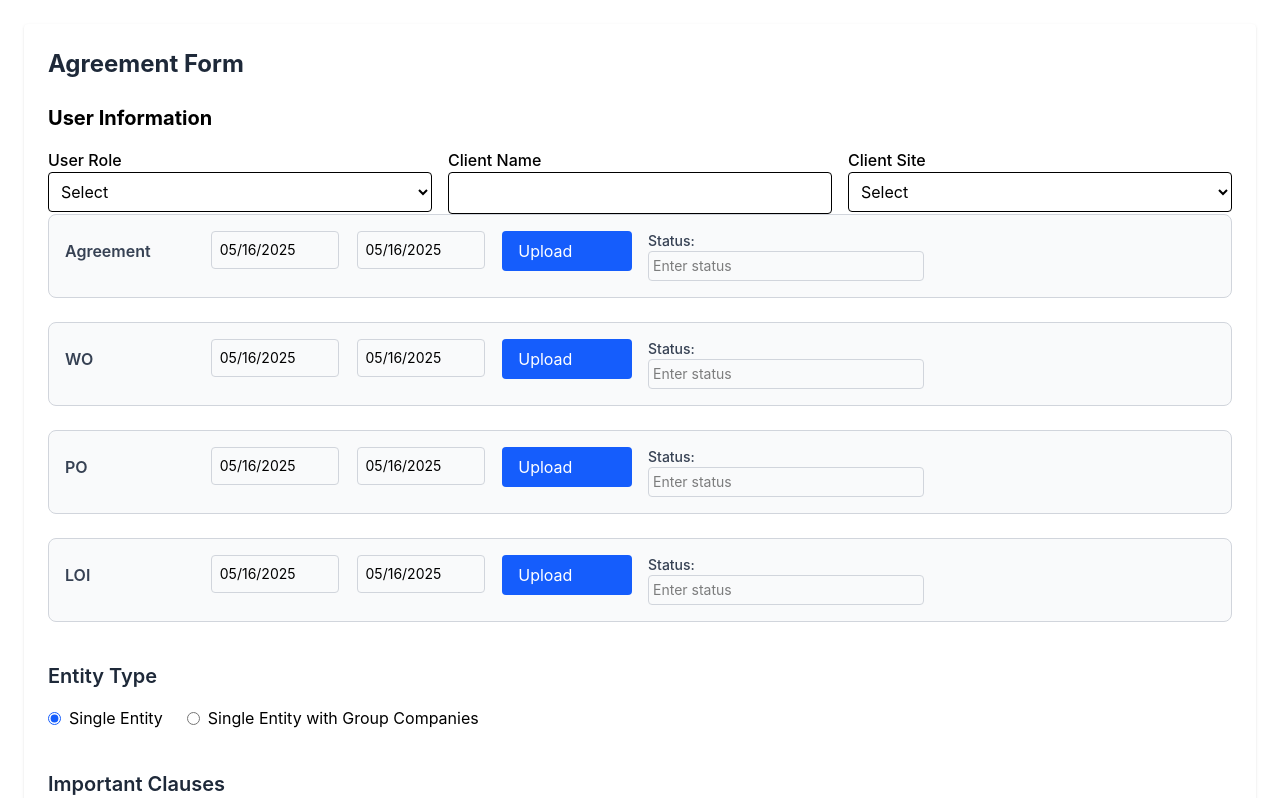
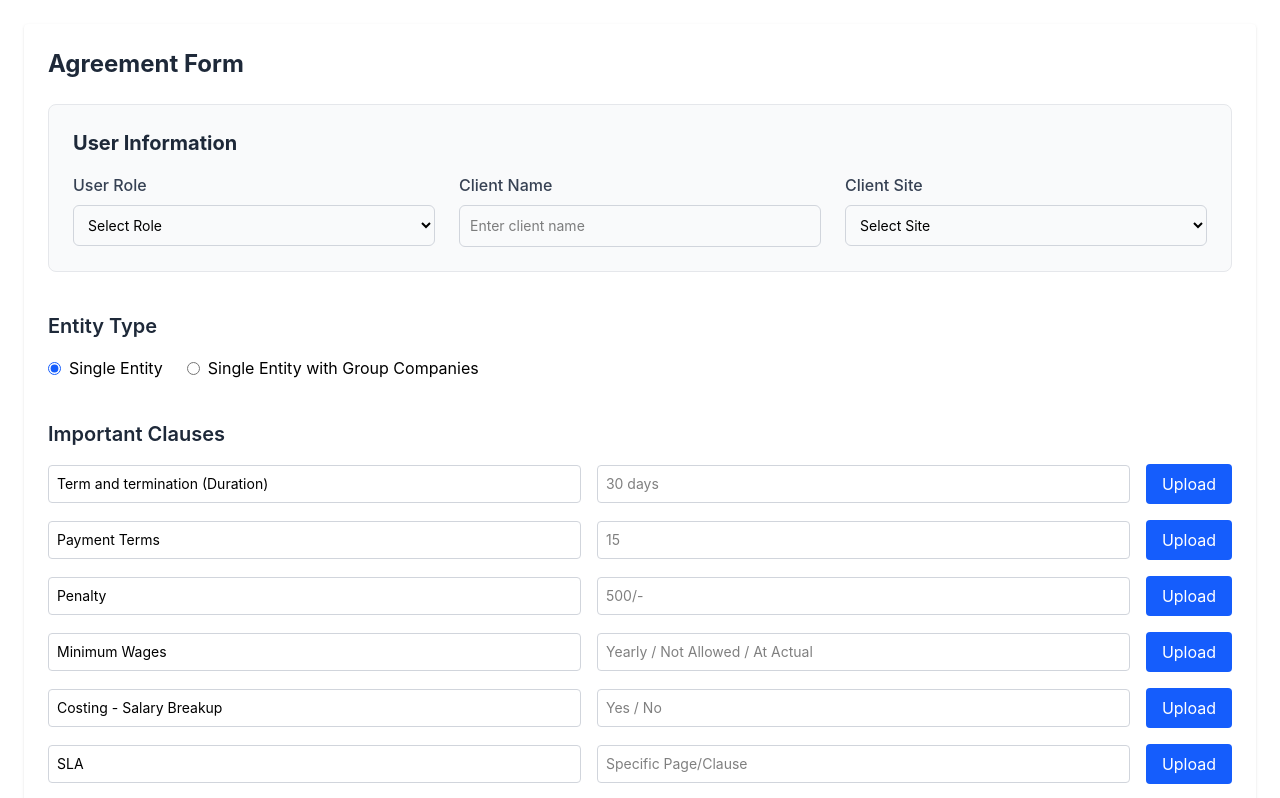
Before and after one commit to Kavyashree-BK/ismart-agreement, a React (Vite) app: page / in a window 1280 px wide. Shown: the top 798 px of the page. Built offline with nearby package versions, Linux system fonts and the light colour scheme.

Commit message:
user information section implemented

```diff
--- a/src/App.jsx
+++ b/src/App.jsx
@@ -3,7 +3,7 @@
 import React from "react";
 import AgreementForm from "./forms/AgreementForm";
 import ReportFilterForm from "./forms/ReportFilterForm";
-import AgreementTable from "./AgreementTable";
+import AgreementTable from "./forms/AgreementTable";
 function App() {
   return (
     <div className="p-6">
--- a/src/forms/AgreementForm.jsx
+++ b/src/forms/AgreementForm.jsx
@@ -1,5 +1,3 @@
-
-
 import React, { useState } from "react";
 import DatePicker from "react-datepicker";
 import "react-datepicker/dist/react-datepicker.css";
@@ -11,25 +9,31 @@ const AgreementForm = () => {
   const [form, setForm] = useState(initialFormData());
   const [errors, setErrors] = useState({});
   const [isSubmitted, setIsSubmitted] = useState(false);
-  const [uploadedStatus, setUploadedStatus] = useState({}); // Track uploads
+  const [uploadedStatus, setUploadedStatus] = useState({});
   const [startDate, setStartDate] = useState(new Date());
   const [endDate, setEndDate] = useState(new Date());
   const [escalationError, setEscalationError] = useState("");
   const [userRole, setUserRole] = useState("");
   const [clientSite, setClientSite] = useState("");
-
-
+  const [userInfoErrors, setUserInfoErrors] = useState({});
+  const [uploadStatuses, setUploadStatuses] = useState({
+    LOI: { uploaded: false, status: "", remarks: "" },
+    WO: { uploaded: false, status: "", remarks: "" },
+    PO: { uploaded: false, status: "", remarks: "" },
+    Email: { uploaded: false, status: "", remarks: "" },
+    Agreement: { uploaded: false, status: "", remarks: "" }
+  });
 
   function initialClauses() {
     return [
-      { title: "Term and termination (Duration)", placeholder: "30 days" },
-      { title: "Payment Terms", placeholder: "15" },
-      { title: "Penalty", placeholder: "500/-" },
-      { title: "Minimum Wages", placeholder: "Yearly / Not Allowed / At Actual" },
-      { title: "Costing - Salary Breakup", placeholder: "Yes / No" },
-      { title: "SLA", placeholder: "Specific Page/Clause" },
-      { title: "Indemnity", placeholder: "Specific Page/Clause" },
-      { title: "Insurance", placeholder: "Specific Page/Clause" },
+      { title: "Term and termination (Duration)", placeholder: "30 days", isInitial: true },
+      { title: "Payment Terms", placeholder: "15", isInitial: true },
+      { title: "Penalty", placeholder: "500/-", isInitial: true },
+      { title: "Minimum Wages", placeholder: "Yearly / Not Allowed / At Actual", isInitial: true },
+      { title: "Costing - Salary Breakup", placeholder: "Yes / No", isInitial: true },
+      { title: "SLA", placeholder: "Specific Page/Clause", isInitial: true },
+      { title: "Indemnity", placeholder: "Specific Page/Clause", isInitial: true },
+      { title: "Insurance", placeholder: "Specific Page/Clause", isInitial: true },
     ];
   }
 
@@ -55,7 +59,12 @@ const [clientSite, setClientSite] = useState("");
   }
 
   const handleAddClause = () => {
-    setClauses([...clauses, { title: "Enter clause", placeholder: "Enter clause details" }]);
+    setClauses([...clauses, { title: "Enter clause", placeholder: "Enter clause details", isInitial: false }]);
+  };
+
+  const handleRemoveClause = (index) => {
+    const updatedClauses = clauses.filter((_, i) => i !== index);
+    setClauses(updatedClauses);
   };
 
   const duplicateElement = () => {
@@ -148,8 +157,30 @@ const [clientSite, setClientSite] = useState("");
     setIsSubmitted(false);
   };
 
-  const handleUploadChange = (key) => {
-    setUploadedStatus((prev) => ({ ...prev, [key]: true }));
+  const handleUploadChange = (type, file) => {
+    setUploadStatuses(prev => ({
+      ...prev,
+      [type]: { ...prev[type], uploaded: true }
+    }));
+  };
+
+  const handleStatusChange = (type, value) => {
+    setUploadStatuses(prev => ({
+      ...prev,
+      [type]: { ...prev[type], status: value }
+    }));
+  };
+
+  const handleRemarksChange = (type, value) => {
+    setUploadStatuses(prev => ({
+      ...prev,
+      [type]: { ...prev[type], remarks: value }
+    }));
+  };
+
+  const canUploadAgreement = () => {
+    const initialUploads = ['LOI', 'WO', 'PO', 'Email'];
+    return initialUploads.some(type => uploadStatuses[type].uploaded);
   };
 
   const handleDateChange1 = (date) => {
@@ -159,99 +190,218 @@ const [clientSite, setClientSite] = useState("");
     setEndDate(date)
   }
 
+  const validateUserInfo = () => {
+    const newErrors = {};
+    if (!userRole) newErrors.userRole = "User role is required";
+    if (!form.clientName) newErrors.clientName = "Client name is required";
+    if (!clientSite) newErrors.clientSite = "Client site is required";
+    setUserInfoErrors(newErrors);
+    return Object.keys(newErrors).length === 0;
+  };
+
+  const handleUserInfoChange = (field, value) => {
+    switch (field) {
+      case 'userRole':
+        setUserRole(value);
+        break;
+      case 'clientName':
+        setForm(prev => ({ ...prev, clientName: value }));
+        break;
+      case 'clientSite':
+        setClientSite(value);
+        break;
+      default:
+        break;
+    }
+    if (userInfoErrors[field]) {
+      setUserInfoErrors(prev => ({ ...prev, [field]: null }));
+    }
+  };
+
   return (
     <div className="relative max-w-7xl mx-auto p-6 bg-white rounded shadow">
       <h1 className="text-2xl font-bold mb-6 text-gray-800">Agreement Form</h1>
       <div className="space-y-4">
 
         {/* User information */}
-        <h2 className="text-xl font-bold">User Information</h2>
-<div className="grid grid-cols-1 md:grid-cols-3 gap-4">
-  <div>
-    <label className="block font-medium">User Role</label>
+        <div className="mb-8 bg-gray-50 p-6 rounded-lg border border-gray-200">
+          <h2 className="text-xl font-bold mb-4 text-gray-800">User Information</h2>
+          <div className="grid grid-cols-1 md:grid-cols-3 gap-6">
+            <div className="space-y-2">
+              <label className="block font-medium text-gray-700">User Role</label>
               <select
-  className="w-full border rounded p-2"
+                className={`w-full border rounded-md p-2.5 text-sm focus:ring-2 focus:ring-blue-500 focus:border-blue-500 ${
+                  userInfoErrors.userRole ? 'border-red-500' : 'border-gray-300'
+                }`}
                 value={userRole}
-  onChange={(e) => setUserRole(e.target.value)}
+                onChange={(e) => handleUserInfoChange('userRole', e.target.value)}
               >
-  <option value="" disabled hidden>Select</option>
-  <option value="Maker">Maker</option>
+                <option value="" disabled>Select Role</option>
                 <option value="Checker">Checker</option>
                 <option value="Approver">Approver</option>
               </select>
+              {userInfoErrors.userRole && (
+                <p className="text-red-500 text-xs mt-1">{userInfoErrors.userRole}</p>
+              )}
             </div>
-  <div>
-    <label className="block font-medium">Client Name</label>
-    <input type="text" className="w-full border rounded p-2" />
+
+            <div className="space-y-2">
+              <label className="block font-medium text-gray-700">Client Name</label>
+              <input
+                type="text"
+                name="clientName"
+                value={form.clientName}
+                onChange={(e) => handleUserInfoChange('clientName', e.target.value)}
+                className={`w-full border rounded-md p-2.5 text-sm focus:ring-2 focus:ring-blue-500 focus:border-blue-500 ${
+                  userInfoErrors.clientName ? 'border-red-500' : 'border-gray-300'
+                }`}
+                placeholder="Enter client name"
+              />
+              {userInfoErrors.clientName && (
+                <p className="text-red-500 text-xs mt-1">{userInfoErrors.clientName}</p>
+              )}
             </div>
-  <div>
-    <label className="block font-medium">Client Site</label>
+
+            <div className="space-y-2">
+              <label className="block font-medium text-gray-700">Client Site</label>
               <select
-  className="w-full border rounded p-2"
+                className={`w-full border rounded-md p-2.5 text-sm focus:ring-2 focus:ring-blue-500 focus:border-blue-500 ${
+                  userInfoErrors.clientSite ? 'border-red-500' : 'border-gray-300'
+                }`}
                 value={clientSite}
-  onChange={(e) => setClientSite(e.target.value)}
+                onChange={(e) => handleUserInfoChange('clientSite', e.target.value)}
               >
-  <option value="" disabled hidden>Select</option>
+                <option value="" disabled>Select Site</option>
                 <option value="Single">Single</option>
                 <option value="Multiple">Multiple</option>
                 <option value="SelectAll">Select All</option>
               </select>
+              {userInfoErrors.clientSite && (
+                <p className="text-red-500 text-xs mt-1">{userInfoErrors.clientSite}</p>
+              )}
+            </div>
           </div>
         </div>
 
       </div>
 
-      {["Agreement", "WO", "PO", "LOI"].map((type, index) => (
-        <div
-          key={type}
-          className="grid grid-cols-8 gap-4 items-start mb-6 p-4 border border-gray-300 rounded-lg bg-gray-50"
-        >
-          <div className="col-span-1 font-semibold text-gray-700 pt-2">{type}</div>
-          {/* <input type="dateP" placeholder="From" className="col-span-1 border border-gray-300 p-2 rounded text-sm" />
-          <input type="text" placeholder="To" className="col-span-1 border border-gray-300 p-2 rounded text-sm" /> */}
-          {/* <input type="text" placeholder="NA" className="col-span-1 border border-gray-300 p-2 rounded text-sm" /> */}
-          <div className="">
+      {/* Upload Section */}
+      {userRole && (
+        <div className="mb-8">
+          <h2 className="text-xl font-bold mb-4 text-gray-800">
+            {userRole === "Checker" ? "Initial Approvals" : "Execution Stage"}
+          </h2>
+
+          {/* Initial Uploads (Checker) */}
+          {userRole === "Checker" && (
+            <div className="space-y-4">
+              {["LOI", "WO", "PO", "Email"].map((type) => (
+                <div key={type} className="grid grid-cols-8 gap-4 items-center p-4 border border-gray-300 rounded-lg bg-gray-50">
+                  <div className="col-span-1 font-semibold text-gray-700">{type}</div>
+                  <div className="col-span-2">
                     <DatePicker
-              className="col-span-1 border border-gray-300 p-2 rounded text-sm w-32"
+                      className="w-full border border-gray-300 p-2 rounded text-sm"
                       selected={startDate}
-
-              onChange={handleDateChange1} //only when value has changed
+                      onChange={handleDateChange1}
+                      placeholderText="From Date"
                     />
                   </div>
-          <div>
+                  <div className="col-span-2">
                     <DatePicker
-              className="col-span-1 border border-gray-300 p-2 rounded text-sm w-32"
+                      className="w-full border border-gray-300 p-2 rounded text-sm"
                       selected={endDate}
-
                       onChange={handleDateChange2}
+                      placeholderText="To Date"
                     />
-
                   </div>
-          <label
-            className={`inline-block ${uploadedStatus[`agreement-${index}`] ? "bg-green-600" : "bg-blue-600"
-              } text-white px-4 py-2 rounded cursor-pointer hover:opacity-90`}
-          >
-            {uploadedStatus[`agreement-${index}`] ? "Uploaded" : "Upload"}
+                  <div className="col-span-1">
+                    <label className={`inline-block ${
+                      uploadStatuses[type].uploaded ? "bg-green-600" : "bg-blue-600"
+                    } text-white px-4 py-2 rounded cursor-pointer hover:opacity-90`}>
+                      {uploadStatuses[type].uploaded ? "Uploaded" : "Upload"}
                       <input
                         type="file"
                         className="hidden"
-              onChange={() => handleUploadChange(`agreement-${index}`)}
+                        onChange={(e) => handleUploadChange(type, e.target.files[0])}
                       />
                     </label>
-          <div className="col-span-2 text-sm">
-            <label className="block text-sm font-medium text-gray-700">Status:</label>
+                  </div>
+                  <div className="col-span-2">
                     <input
                       type="text"
-              placeholder="Enter status"
-              className="border border-gray-300 p-1 rounded w-full text-sm"
+                      placeholder="Enter remarks"
+                      value={uploadStatuses[type].remarks}
+                      onChange={(e) => handleRemarksChange(type, e.target.value)}
+                      className="w-full border border-gray-300 p-2 rounded text-sm"
                     />
                   </div>
                 </div>
-      ))
-      }
+              ))}
+            </div>
+          )}
+
+          {/* Agreement Upload (Approver) */}
+          {userRole === "Approver" && (
+            <div className={`space-y-4 ${!canUploadAgreement() ? 'opacity-50' : ''}`}>
+              <div className="grid grid-cols-8 gap-4 items-center p-4 border border-gray-300 rounded-lg bg-gray-50">
+                <div className="col-span-1 font-semibold text-gray-700">Agreement</div>
+                <div className="col-span-2">
+                  <DatePicker
+                    className="w-full border border-gray-300 p-2 rounded text-sm"
+                    selected={startDate}
+                    onChange={handleDateChange1}
+                    placeholderText="From Date"
+                    disabled={!canUploadAgreement()}
+                  />
+                </div>
+                <div className="col-span-2">
+                  <DatePicker
+                    className="w-full border border-gray-300 p-2 rounded text-sm"
+                    selected={endDate}
+                    onChange={handleDateChange2}
+                    placeholderText="To Date"
+                    disabled={!canUploadAgreement()}
+                  />
+                </div>
+                <div className="col-span-1">
+                  <label className={`inline-block ${
+                    uploadStatuses.Agreement.uploaded ? "bg-green-600" : "bg-blue-600"
+                  } text-white px-4 py-2 rounded cursor-pointer hover:opacity-90 ${
+                    !canUploadAgreement() ? 'cursor-not-allowed opacity-50' : ''
+                  }`}>
+                    {uploadStatuses.Agreement.uploaded ? "Uploaded" : "Upload"}
+                    <input
+                      type="file"
+                      className="hidden"
+                      onChange={(e) => handleUploadChange('Agreement', e.target.files[0])}
+                      disabled={!canUploadAgreement()}
+                    />
+                  </label>
+                </div>
+                <div className="col-span-2">
+                  <input
+                    type="text"
+                    placeholder="Enter remarks"
+                    value={uploadStatuses.Agreement.remarks}
+                    onChange={(e) => handleRemarksChange('Agreement', e.target.value)}
+                    className="w-full border border-gray-300 p-2 rounded text-sm"
+                    disabled={!canUploadAgreement()}
+                  />
+                </div>
+              </div>
+              {!canUploadAgreement() && (
+                <p className="text-yellow-600 text-sm">
+                  Initial approvals must be uploaded before proceeding with Agreement upload
+                </p>
+              )}
+            </div>
+          )}
+        </div>
+      )}
+
+      {/* Entity Type Section */}
       <div className="mt-10">
         <h2 className="text-xl font-semibold mb-4 text-gray-800">Entity Type</h2>
-
         <div className="flex gap-6 flex-wrap">
           {["single", "group"].map((type) => (
             <div key={type} className="flex flex-col">
@@ -272,7 +422,6 @@ const [clientSite, setClientSite] = useState("");
               {/* Show underList inputs below group radio */}
               {type === "group" && entityType === "group" && (
                 <div className="mt-3 flex flex-col gap-2 max-w-md">
-
                   {underList.map((input, key) => (
                     <input
                       key={key}
@@ -281,10 +430,9 @@ const [clientSite, setClientSite] = useState("");
                       className={input.className}
                     />
                   ))}
-
                   <div className="">
                     <button
-                className="bg-blue-600 text-white px-3 py-1 rounded hover:bg-blue-700 "
+                      className="bg-blue-600 text-white px-3 py-1 rounded hover:bg-blue-700"
                       onClick={duplicateElement}
                     >
                       +
@@ -297,12 +445,12 @@ const [clientSite, setClientSite] = useState("");
         </div>
       </div>
 
-
-
+      {/* Important Clauses Section */}
       <div className="mt-10">
         <h2 className="text-xl font-semibold mb-4 text-gray-800">Important Clauses</h2>
         {clauses.map((clause, index) => (
-          <div key={index} className="grid grid-cols-3 gap-4 mb-4 items-center">
+          <div key={index} className="flex items-center gap-4 mb-4">
+            <div className="flex-1">
               <input
                 type="text"
                 value={clause.title}
@@ -313,17 +461,30 @@ const [clientSite, setClientSite] = useState("");
                 }}
                 className="border border-gray-300 p-2 rounded text-sm w-full"
               />
+            </div>
+            <div className="flex-1">
               <input
                 type="text"
                 placeholder={clause.placeholder}
                 className="border border-gray-300 p-2 rounded text-sm w-full"
               />
-            {(clause.title === "Term and termination (Duration)" || clause.title === "Payment Terms" || clause.title === "Penalty" || clause.title === "Minimum Wages" || clause.title === "Costing - Salary Breakup" || clause.title === "SLA" || clause.title === "Indemnity" || clause.title === "Insurance" || clause.title === "Enter clause") && (
+            </div>
+            <div className="flex items-center gap-2">
+              {(clause.title === "Term and termination (Duration)" ||
+                clause.title === "Payment Terms" ||
+                clause.title === "Penalty" ||
+                clause.title === "Minimum Wages" ||
+                clause.title === "Costing - Salary Breakup" ||
+                clause.title === "SLA" ||
+                clause.title === "Indemnity" ||
+                clause.title === "Insurance" ||
+                clause.title === "Enter clause") && (
                 <label
-                className={`inline-block ${uploadedStatus[`clause-${index}`] ? "bg-green-600" : "bg-blue-600"
+                  className={`inline-block ${
+                    uploadStatuses[`clause-${index}`] ? "bg-green-600" : "bg-blue-600"
                   } text-white px-4 py-2 rounded cursor-pointer hover:opacity-90`}
                 >
-                {uploadedStatus[`clause-${index}`] ? "Uploaded" : "Upload"}
+                  {uploadStatuses[`clause-${index}`] ? "Uploaded" : "Upload"}
                   <input
                     type="file"
                     className="hidden"
@@ -331,12 +492,31 @@ const [clientSite, setClientSite] = useState("");
                   />
                 </label>
               )}
+              {!clause.isInitial && (
+                <button
+                  onClick={() => handleRemoveClause(index)}
+                  className="text-red-600 hover:text-red-800 p-2 rounded-full hover:bg-red-100"
+                  title="Remove clause"
+                >
+                  <svg xmlns="http://www.w3.org/2000/svg" className="h-5 w-5" viewBox="0 0 20 20" fill="currentColor">
+                    <path fillRule="evenodd" d="M9 2a1 1 0 00-.894.553L7.382 4H4a1 1 0 000 2v10a2 2 0 002 2h8a2 2 0 002-2V6a1 1 0 100-2h-3.382l-.724-1.447A1 1 0 0011 2H9zM7 8a1 1 0 012 0v6a1 1 0 11-2 0V8zm5-1a1 1 0 00-1 1v6a1 1 0 102 0V8a1 1 0 00-1-1z" clipRule="evenodd" />
+                  </svg>
+                </button>
+              )}
+            </div>
           </div>
         ))}
-        <button onClick={handleAddClause} className="text-blue-600 hover:underline text-sm mt-2">
-          + Add Clause
+        <div className="flex gap-4 items-center">
+          <button
+            onClick={handleAddClause}
+            className="text-blue-600 hover:text-blue-800 flex items-center gap-1 text-sm"
+          >
+            <svg xmlns="http://www.w3.org/2000/svg" className="h-5 w-5" viewBox="0 0 20 20" fill="currentColor">
+              <path fillRule="evenodd" d="M10 3a1 1 0 011 1v5h5a1 1 0 110 2h-5v5a1 1 0 11-2 0v-5H4a1 1 0 110-2h5V4a1 1 0 011-1z" clipRule="evenodd" />
+            </svg>
+            Add Clause
           </button>
-
+        </div>
       </div>
 
       <div className="mt-10">
```
Also changed, not shown: src/forms/AgreementTable.jsx (renamed from src/AgreementTable.jsx). Lines whose indentation alone changed are shown as unchanged.
